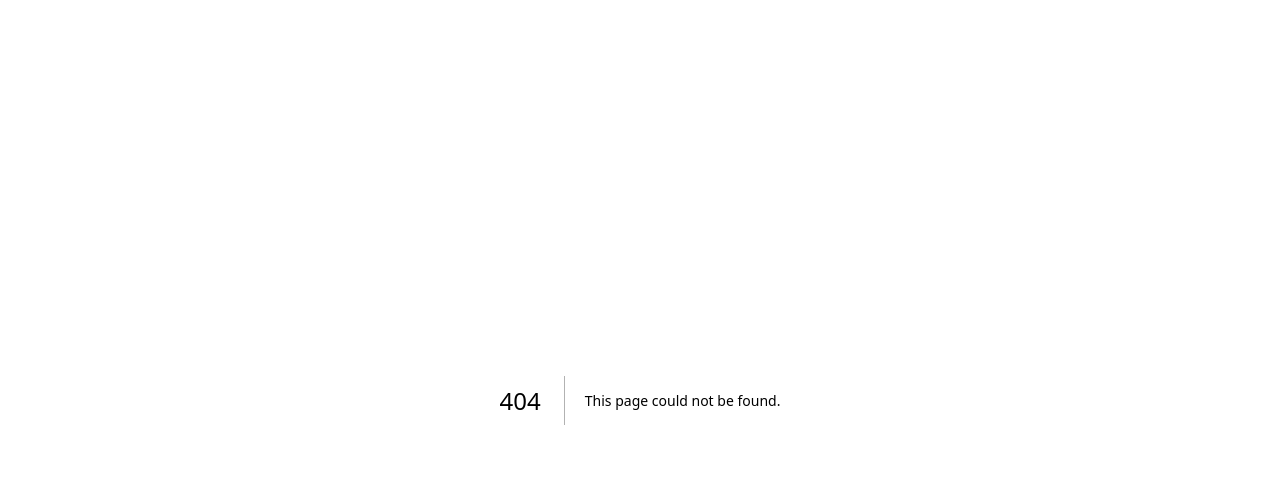
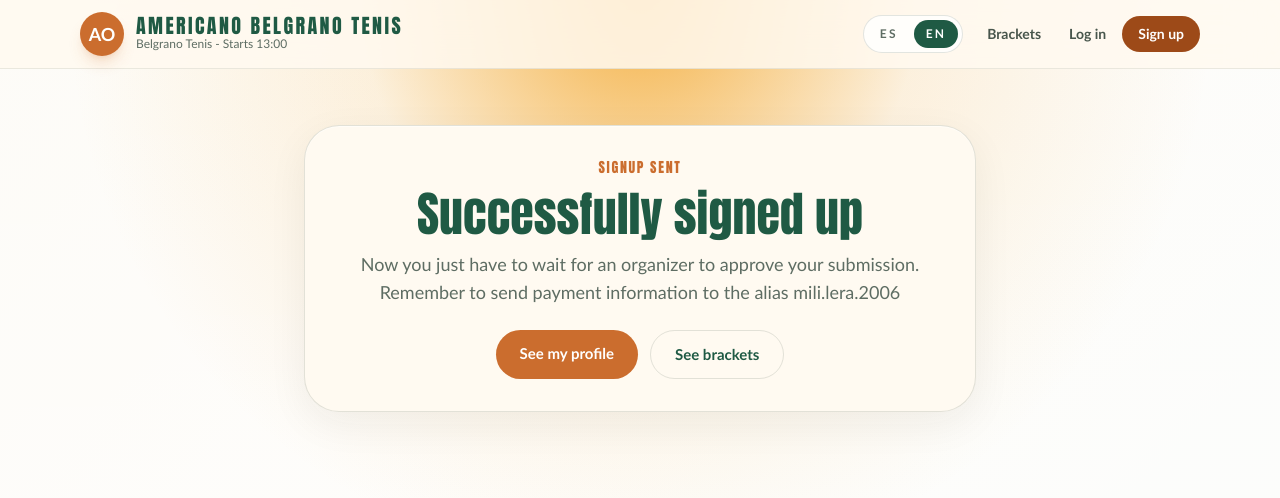
Before and after one commit to lolo-pb/Americano-web, a Next.js app: page /en/sign-up/success in a window 1280 px wide. Before the commit this address had no page. Shown: the top 498 px of the page. Built offline with nearby package versions, Linux system fonts and the light colour scheme; no server answers.

Commit message:
nicer login

```diff
--- a/src/app/[locale]/me/page.tsx
+++ b/src/app/[locale]/me/page.tsx
@@ -1,4 +1,3 @@
-import Link from "next/link";
 import { updateTeamAction } from "@/app/actions";
 import { SectionHeading } from "@/components/section-heading";
 import { StatusBadge } from "@/components/status-badge";
@@ -35,6 +34,10 @@ export default async function MyProfilePage({
           </div>
           <dl className="mt-5 grid gap-4 text-sm">
             <div>
+              <dt className="font-semibold text-ink">{dictionary.me.email}</dt>
+              <dd className="text-muted">{team.email}</dd>
+            </div>
+            <div>
               <dt className="font-semibold text-ink">{dictionary.me.teamSlug}</dt>
               <dd className="text-muted">{team.slug}</dd>
             </div>
@@ -62,20 +65,6 @@ export default async function MyProfilePage({
           })}
         </div>
 
-        <div className="flex flex-wrap gap-3">
-          <Link
-            href={localizeHref(locale, "/brackets")}
-            className="inline-flex rounded-full border border-line px-5 py-3 text-sm font-semibold text-forest hover:border-forest hover:bg-forest hover:text-white"
-          >
-            {dictionary.common.actions.viewBrackets}
-          </Link>
-          <Link
-            href={localizeHref(locale, `/teams/${team.slug}`)}
-            className="inline-flex rounded-full border border-line px-5 py-3 text-sm font-semibold text-forest hover:border-forest hover:bg-forest hover:text-white"
-          >
-            {dictionary.common.actions.viewPublicTeam}
-          </Link>
-        </div>
       </div>
 
       <form action={updateTeamAction} className="card rounded-[1.6rem] p-4 sm:rounded-[2rem] sm:p-8">
--- /dev/null
+++ b/src/app/[locale]/sign-up/success/page.tsx
@@ -0,0 +1,44 @@
+import Link from "next/link";
+import { SectionHeading } from "@/components/section-heading";
+import { env } from "@/lib/env";
+import { getDictionary, interpolate, localizeHref, type Locale } from "@/lib/i18n";
+
+export default async function SignUpSuccessPage({
+  params,
+}: {
+  params: Promise<unknown>;
+}) {
+  const { locale } = (await params) as { locale: Locale };
+  const dictionary = await getDictionary(locale);
+
+  return (
+    <div className="page-shell py-8 sm:py-14">
+      <div className="mx-auto max-w-2xl card rounded-[1.8rem] p-5 text-center sm:rounded-[2.2rem] sm:p-8">
+        <div className="text-center">
+          <SectionHeading
+            eyebrow={dictionary.signUp.successEyebrow}
+            title={dictionary.signUp.successTitle}
+            description={interpolate(dictionary.signUp.successDescription, {
+              paymentAlias: env.paymentAlias,
+            })}
+          />
+        </div>
+
+        <div className="mt-6 flex flex-col justify-center gap-3 sm:flex-row">
+          <Link
+            href={localizeHref(locale, "/me")}
+            className="rounded-full bg-accent px-6 py-3 text-center font-semibold text-white hover:bg-accent-strong"
+          >
+            {dictionary.signUp.successProfileAction}
+          </Link>
+          <Link
+            href={localizeHref(locale, "/brackets")}
+            className="rounded-full border border-line px-6 py-3 text-center font-semibold text-forest hover:border-forest hover:bg-forest hover:text-white"
+          >
+            {dictionary.signUp.successBracketsAction}
+          </Link>
+        </div>
+      </div>
+    </div>
+  );
+}
--- a/src/components/auth/sign-up-form.tsx
+++ b/src/components/auth/sign-up-form.tsx
@@ -94,9 +94,7 @@ export function SignUpForm({
         return;
       }
 
-      router.push(
-        `${localizeHref(locale, "/login")}?registered=1&email=${encodeURIComponent(parsed.email)}`,
-      );
+      router.push(localizeHref(locale, "/sign-up/success"));
       router.refresh();
     } catch (error) {
       const message = error instanceof Error ? error.message : t("signUp.errors.generic");
--- a/src/messages/en.json
+++ b/src/messages/en.json
@@ -122,6 +122,11 @@
       "phone": "+54 11 ..."
     },
     "paymentNotice": "After signup, make the transfer to the alias {paymentAlias} and if you need help or want to send payment proof, write to {contactEmail}",
+    "successEyebrow": "Signup sent",
+    "successTitle": "Successfully signed up",
+    "successDescription": "Now you just have to wait for an organizer to approve your submission. Remember to send payment information to the alias {paymentAlias}",
+    "successProfileAction": "See my profile",
+    "successBracketsAction": "See brackets",
     "important": "Important",
     "submitIdle": "Create account",
     "submitBusy": "Creating account...",
@@ -189,6 +194,7 @@
   "me": {
     "eyebrow": "My team",
     "description": "This page keeps the team informed about registration status and published tournament information.",
+    "email": "Email",
     "teamSlug": "Team slug",
     "tournament": "Tournament",
     "paymentInbox": "Payment alias",
--- a/src/messages/es.json
+++ b/src/messages/es.json
@@ -122,6 +122,11 @@
       "phone": "+54 11 ..."
     },
     "paymentNotice": "Despues de inscribirte, realiza la transferencia al alias {paymentAlias} y si necesitas ayuda o enviar el comprobante escribe a {contactEmail}",
+    "successEyebrow": "Inscripcion enviada",
+    "successTitle": "Inscripcion realizada con exito",
+    "successDescription": "Ahora solo queda esperar a que un organizador apruebe tu inscripcion. Recorda enviar la informacion del pago al alias {paymentAlias}",
+    "successProfileAction": "Ver mi perfil",
+    "successBracketsAction": "Ver cuadros",
     "important": "Importante",
     "submitIdle": "Crear cuenta",
     "submitBusy": "Creando cuenta...",
@@ -189,6 +194,7 @@
   "me": {
     "eyebrow": "Mi dupla",
     "description": "Esta pagina mantiene a la dupla al tanto del estado de su inscripcion y la informacion publicada para el torneo.",
+    "email": "Email",
     "teamSlug": "Slug de la dupla",
     "tournament": "Torneo",
     "paymentInbox": "Alias de pago",
```
